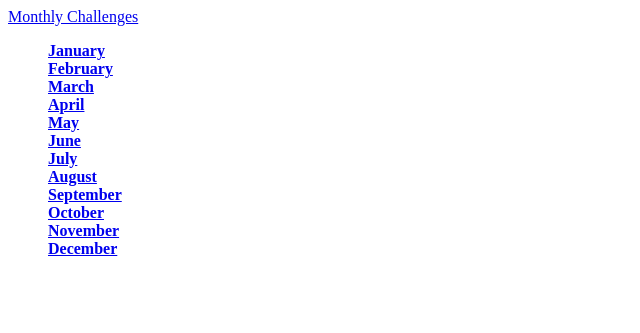
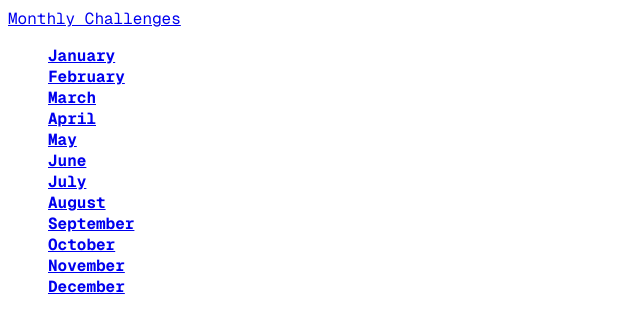
Before and after one commit to Sahorier/monthly_challenges, a Django app: page /challenge/ in a window 1280 px wide. Shown: the top 333 px of the page, without its empty margins (0-640 px from the left). Run offline with Django 5.2, Linux system fonts and the light colour scheme.

Commit message:
global static

```diff
--- a/monthly_challenges/settings.py
+++ b/monthly_challenges/settings.py
@@ -126,3 +126,7 @@ STATIC_URL = 'static/'
 # https://docs.djangoproject.com/en/5.1/ref/settings/#default-auto-field
 
 DEFAULT_AUTO_FIELD = 'django.db.models.BigAutoField'
+
+STATICFILES_DIRS = [
+    BASE_DIR / "static"
+]
--- /dev/null
+++ b/static/style.css
@@ -0,0 +1,5 @@
+@import url('https://fonts.googleapis.com/css2?family=Geist+Mono:wght@100..900&display=swap');
+
+html{
+    font-family: "Geist Mono", monospace;
+}
--- a/templates/base.html
+++ b/templates/base.html
@@ -1,3 +1,5 @@
+{% load static %}
+
 <!DOCTYPE html>
 <html lang="en">
 <head>
@@ -5,6 +7,7 @@
     <meta name="viewport" content="width=device-width, initial-scale=1.0">
     <title> {% block title %} Monthly Challenges {% endblock title %} </title>
     {% block static_css %} {% endblock %}
+    <link rel="stylesheet" href=" {% static "style.css" %} ">
 </head>
 <body>
 
```
